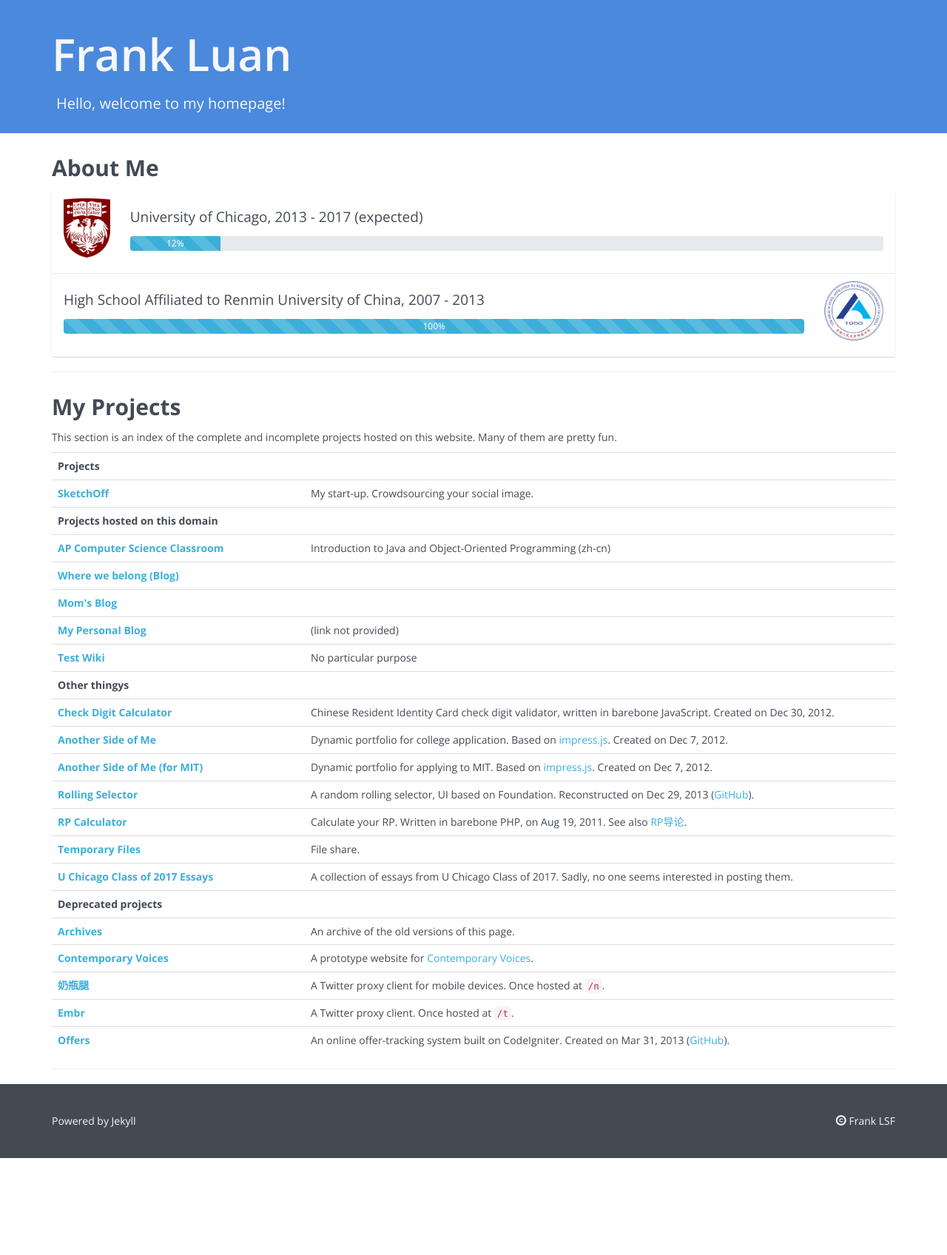
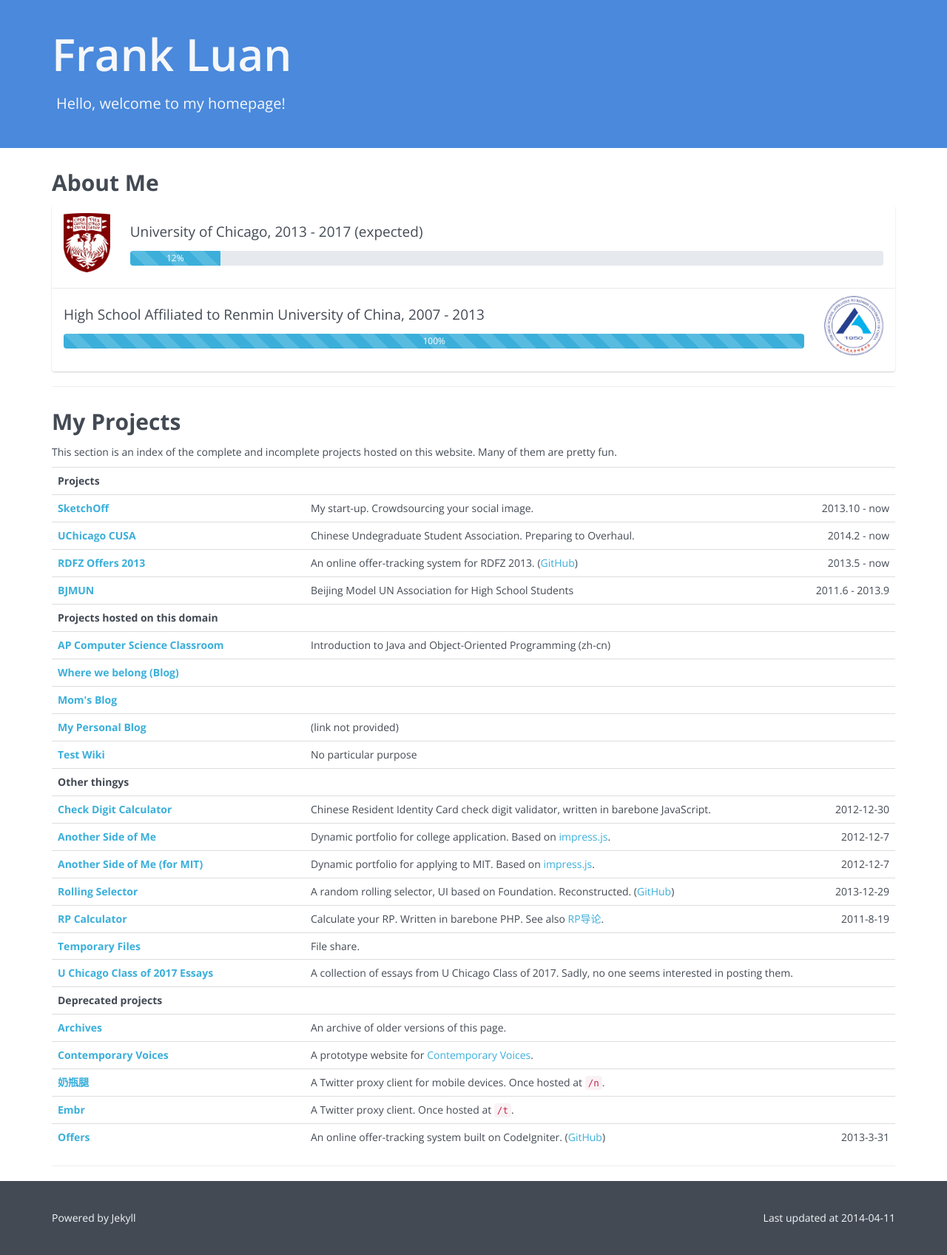
Before and after one commit to franklsf95/franklsf.org, a Jekyll site: the page built from index.html, in a window 1280 px wide. Shown: the whole page at 74% size. Built offline with Jekyll 4.4.1, drawn with Linux system fonts in a browser that asks for light colours; nearby versions of some CDN libraries; before the commit the page ends 1565 px from its top, so only the background shows below that.

Commit message:
Add timestamps

```diff
--- a/_data/projects.yml
+++ b/_data/projects.yml
@@ -3,6 +3,19 @@
     - url: //sketch-off.com/
       name: SketchOff
       description: My start-up. Crowdsourcing your social image.
+      time: 2013.10 - now
+    - url: //cusa.uchicago.edu/
+      name: UChicago CUSA
+      description: Chinese Undegraduate Student Association. Preparing to Overhaul.
+      time: 2014.2 - now
+    - url: //offers2013.herokuapp.com/
+      name: RDFZ Offers 2013
+      description: An online offer-tracking system for RDFZ 2013. (<a href="//github.com/franklsf95/offer-rails">GitHub</a>)
+      time: 2013.5 - now
+    - url: //bjmun.org/
+      name: BJMUN
+      description: Beijing Model UN Association for High School Students
+      time: 2011.6 - 2013.9
 - name: Projects hosted on this domain
   entries:
     - url: //ap.franklsf.org/
@@ -24,19 +37,24 @@
   entries:
     - url: /id
       name: Check Digit Calculator
-      description: Chinese Resident Identity Card check digit validator, written in barebone JavaScript. Created on Dec 30, 2012.
+      description: Chinese Resident Identity Card check digit validator, written in barebone JavaScript.
+      time: 2012-12-30
     - url: /me
       name: Another Side of Me
-      description: Dynamic portfolio for college application. Based on <a href="//github.com/bartaz/impress.js/">impress.js</a>. Created on Dec 7, 2012.
+      description: Dynamic portfolio for college application. Based on <a href="//github.com/bartaz/impress.js/">impress.js</a>.
+      time: 2012-12-7
     - url: /mit
       name: Another Side of Me (for MIT)
-      description: Dynamic portfolio for applying to MIT. Based on <a href="//github.com/bartaz/impress.js/">impress.js</a>. Created on Dec 7, 2012.
+      description: Dynamic portfolio for applying to MIT. Based on <a href="//github.com/bartaz/impress.js/">impress.js</a>.
+      time: 2012-12-7
     - url: /rolling-selector
       name: Rolling Selector
-      description: A random rolling selector, UI based on Foundation. Reconstructed on Dec 29, 2013 (<a href="//github.com/franklsf95/rolling-selector">GitHub</a>).
+      description: A random rolling selector, UI based on Foundation. Reconstructed. (<a href="//github.com/franklsf95/rolling-selector">GitHub</a>)
+      time: 2013-12-29
     - url: /rp
       name: RP Calculator
-      description: Calculate your RP. Written in barebone PHP, on Aug 19, 2011. See also <a href="//www.nocow.cn/index.php/RP">RP导论</a>.
+      description: Calculate your RP. Written in barebone PHP. See also <a href="//www.nocow.cn/index.php/RP">RP导论</a>.
+      time: 2011-8-19
     - url: /temp
       name: Temporary Files
       description: File share.
@@ -47,7 +65,7 @@
   entries:
     - url: /archive
       name: Archives
-      description: An archive of the old versions of this page.
+      description: An archive of older versions of this page.
     - url: /cvoices
       name: Contemporary Voices
       description: A prototype website for <a href="//cvoices.org/">Contemporary Voices</a>.
@@ -59,4 +77,5 @@
       description: A Twitter proxy client. Once hosted at <code>/t</code>.
     - url: //franklsf.org/offer/
       name: Offers
-      description: An online offer-tracking system built on CodeIgniter. Created on Mar 31, 2013 (<a href="//github.com/franklsf95/offer">GitHub</a>).
+      description: An online offer-tracking system built on CodeIgniter. (<a href="//github.com/franklsf95/offer">GitHub</a>)
+      time: 2013-3-31
--- a/_includes/footer.html
+++ b/_includes/footer.html
@@ -1,6 +1,6 @@
 <footer class="footer">
     <div class="container">
-        <span>Powered by <a href="http://jekyllrb.com/" target="_blank">Jekyll</a></span>
-        <span class="pull-right"><span class="glyphicon glyphicon-copyright-mark"></span> Frank LSF</span>
+        <span><a href="http://jekyllrb.com/" target="_blank">Powered by Jekyll</a></span>
+        <span class="pull-right">Last updated at {{ site.time | date: "%Y-%m-%d" }}</span>
     </div>
 </footer>
--- a/assets/css/site.css
+++ b/assets/css/site.css
@@ -1,5 +1,5 @@
 .header {
-  height: 180px;
+  height: 200px;
   width: 100%;
   background-color: #4a89dc;
   color: #f5f7fa; }
@@ -33,6 +33,10 @@
   font-weight: 700;
   width: 30%; }
 
+.td-time {
+  max-width: 12%;
+  text-align: right; }
+
 .footer {
   color: #f5f7fa; }
   .footer a {
--- a/id/index.html
+++ b/id/index.html
@@ -10,4 +10,5 @@
     <hr>
     <input type="text" id="input" onkeyup="go(this.value)"></input>
     <p><span id="return">Enter 17 or 18 digits.</span></p>
+    <hr>
 </main>
--- a/index.html
+++ b/index.html
@@ -32,12 +32,13 @@
   <tbody>
   {% for category in site.data.projects %}
   <tr>
-      <th colspan="2">{{ category.name }}</th>
+      <th colspan="3">{{ category.name }}</th>
   </tr>
     {% for entry in category.entries %}
   <tr>
       <td class="td-project"><a href="{{ entry.url }}">{{ entry.name }}</a></td>
       <td>{{ entry.description }}</td>
+      <td class="td-time">{{ entry.time }}</td>
   </tr>
     {% endfor %}
   {% endfor %}
```
Also changed, not shown: _assets/scss/site.scss (+6 -1 lines).
